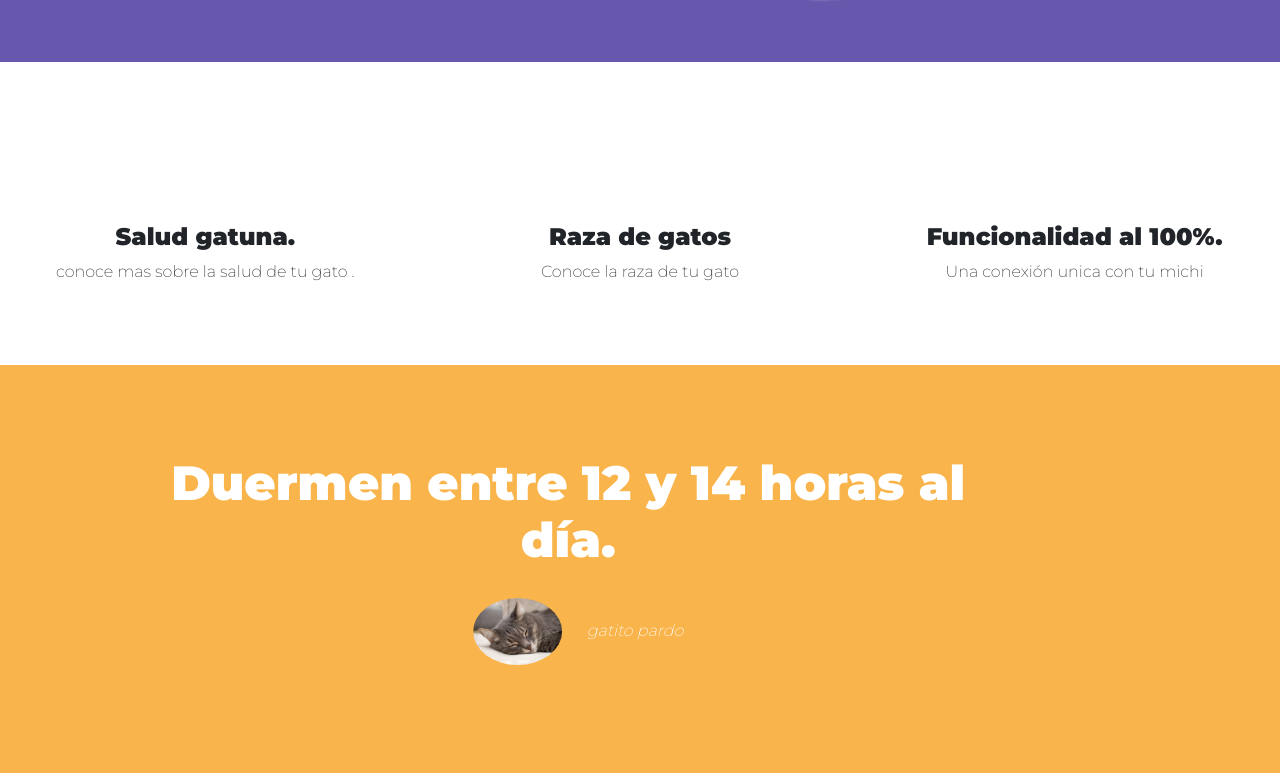
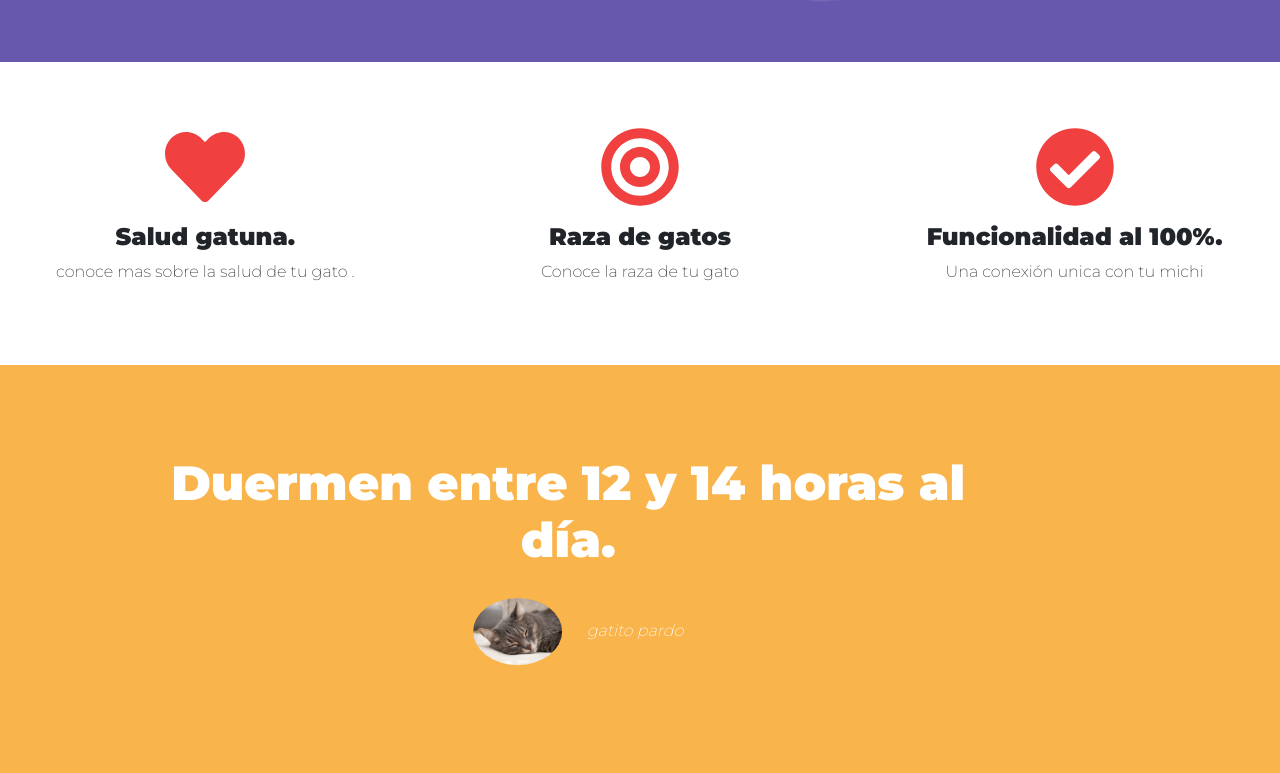
Before and after one commit to LuMon25/parcial-3, a plain HTML site: page index.html in a window 1280 px wide. Shown: the part 832-1605 px from the top of the page. Drawn offline with nearby package versions, Linux system fonts and the light colour scheme.

Commit message:
Add files via upload

```diff
--- a/estilos.css
+++ b/estilos.css
@@ -123,7 +123,7 @@ body {
 
 .icon {
     font-size: 5rem;
-    color: #ffffff;
+    color: #f04040;
     margin-bottom: 1rem;
 }
 
```
